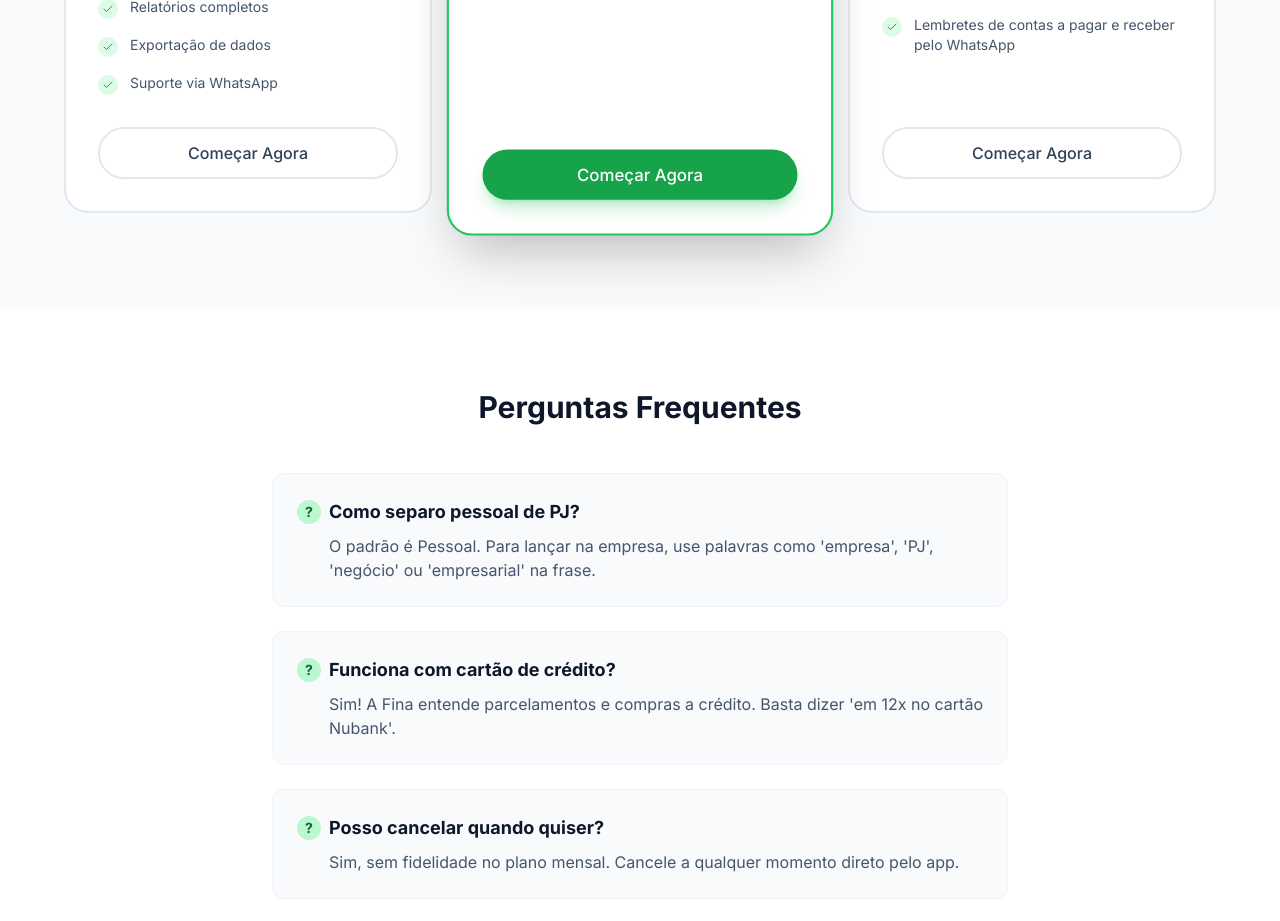
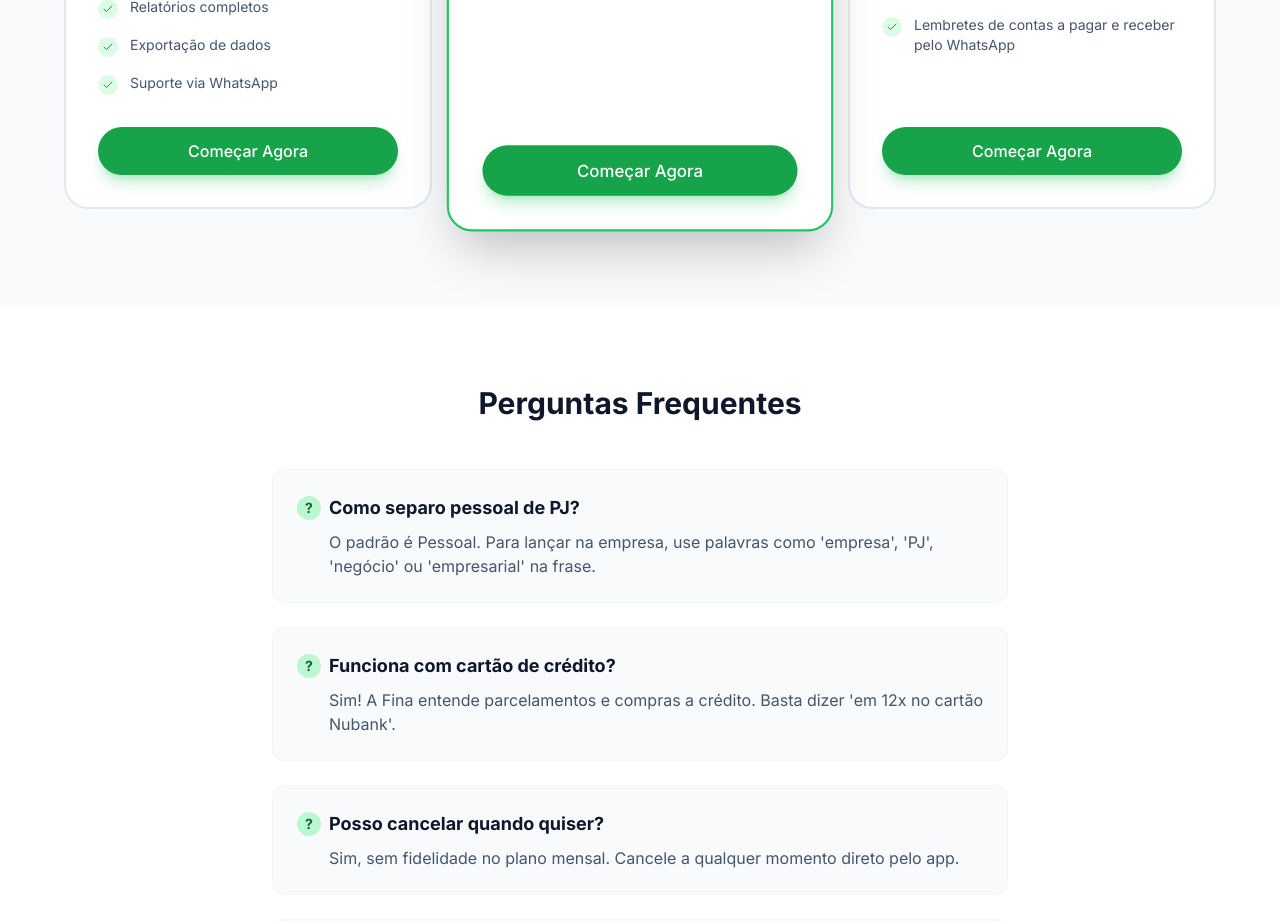
Before and after one commit to juniorcordeiro7/finanzapp-ia-financeira, a React (Vite) app: page / in a window 1280 px wide. Shown: the part 4660-5581 px from the top of the page. Built offline with nearby package versions, Linux system fonts and the light colour scheme.

Commit message:
style: Make all pricing buttons green (primary)

```diff
--- a/App.tsx
+++ b/App.tsx
@@ -336,7 +336,7 @@ function App() {
                   </ul>
 
                   <Button
-                    variant={plan.highlight ? 'primary' : 'outline'}
+                    variant="primary"
                     className="w-full"
                     onClick={() => {
                       const link = isAnnual ? plan.annualLink : plan.monthlyLink;
```
